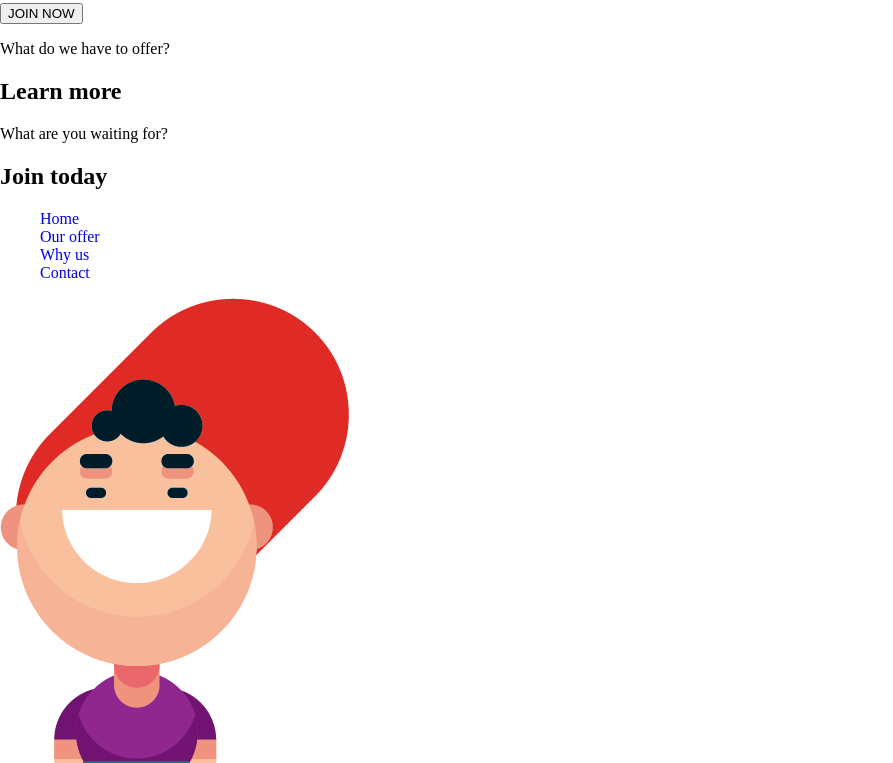
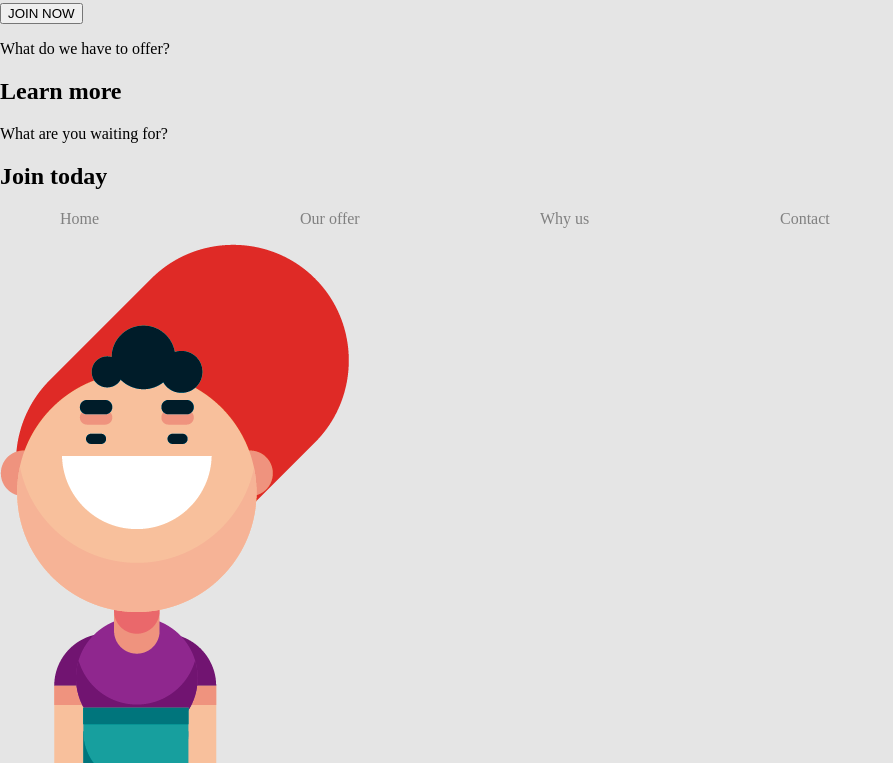
Before and after one commit to christopherwahlstrom/Insurance-Grid-Majestic-Kittens, a plain HTML site: page index.html in a window 1280 px wide. Shown: the part 1668-2431 px from the top of the page, without its empty margins (0-893 px from the left). Drawn offline with Linux system fonts and the light colour scheme; a web font is replaced by a local one.

Commit message:
Uppdaterade menyn html + css

```diff
--- a/index.html
+++ b/index.html
@@ -34,10 +34,10 @@
         </article>
         <nav class="navigation">
             <ul class="menu">
-                <li class="nav-links"><a href="home.html">Home</a></li>
-                <li class="nav-links"><a href="ouroffer.html">Our offer</a></li>
-                <li class="nav-links"><a href="whyus.html">Why us</a></li>
-                <li class="nav-links"><a href="contact.html">Contact</a></li>
+                <li class="menu__item"><a href="#" class="menu__link">Home</a></li>
+                <li class="menu__item"><a href="#" class="menu__link">Our offer</a></li>
+                <li class="menu__item"><a href="#" class="menu__link">Why us</a></li>
+                <li class="menu__item"><a href="contact.html" class="menu__link">Contact</a></li>
             </ul>
         </nav>
     </header>
--- a/styles/style.css
+++ b/styles/style.css
@@ -9,6 +9,7 @@ body{
     height: 100vh;
     margin: 0;
     max-width: 1000px;
+    background-color: #e5e5e5;
 }
 
 /*Typography*/
@@ -25,21 +26,28 @@ p{
 
 }
 
-ul{
-    list-style-type: none;
+.menu{
+    display: flex;
+    align-items: center;
+}
+
+.menu__item{
+    display: flex;
+    width: 100%;
+    height: 100%;
 
 }
 
-ul li{
-
+.menu__link{
+    text-decoration: none;
+    color: Gray;
+    height: 100%;
+    display: inline-block;
+    padding: 0px 20px;
 }
 
-ul li a{
-    text-decoration: none;
-}
-
-li:hover{
-
+.menu__link :hover{
+    background-color: #666;
 }
 
 /*Header*/
```
Also changed, not shown: contact.html (+4 -4 lines).
